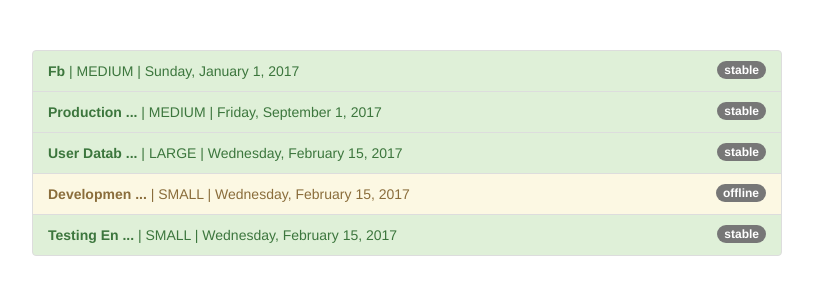
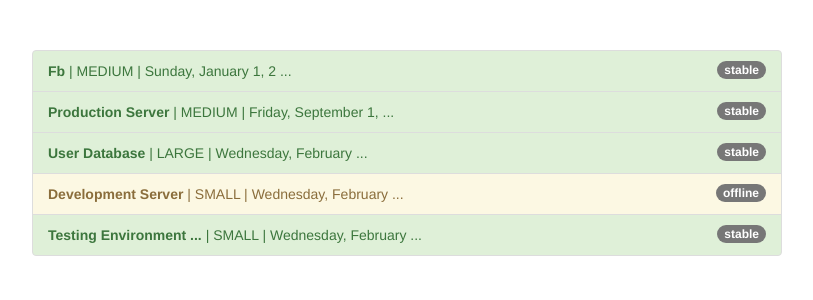
Before and after one commit to jimlapine/pipes-start, an Angular app: page / in a window 1280 px wide. Shown: the top 300 px of the page, without its empty margins (233-1046 px from the left). Built offline with nearby package versions, Linux system fonts and the light colour scheme.

Commit message:
Add Parameter to pipe

```diff
--- a/src/app/app.component.html
+++ b/src/app/app.component.html
@@ -12,10 +12,10 @@
           </span>
           <!-- add uppercase pipe -->
           <!-- add custom shorten pipe, see shorten.pipe.ts, also register in app.component.ts -->
-          <strong>{{ server.name | shorten }}</strong> |
+          <strong>{{ server.name | shorten:20 }}</strong> |
           {{ server.instanceType | uppercase }} |
           <!-- add date pipe w/parameter -->
-          {{ server.started | date:'fullDate' }}
+          {{ server.started | date:'fullDate' | shorten:20}}
         </li>
       </ul>
     </div>
--- a/src/app/shared/shorten.pipe.ts
+++ b/src/app/shared/shorten.pipe.ts
@@ -4,9 +4,12 @@ import { Pipe, PipeTransform } from '@angular/core';
   name: 'shorten'
 })
 export class ShortenPipe implements PipeTransform {
-  transform(value: any) {
-    if (value.length > 10) {
-      return value.substr(0, 10) + ' ...';
+  transform(value: any, limit: number) {
+    if (limit === undefined) {
+      limit = 10;
+    }
+    if (value.length > limit) {
+      return value.substr(0, limit) + ' ...';
     } else {
       return value;
     }
```
